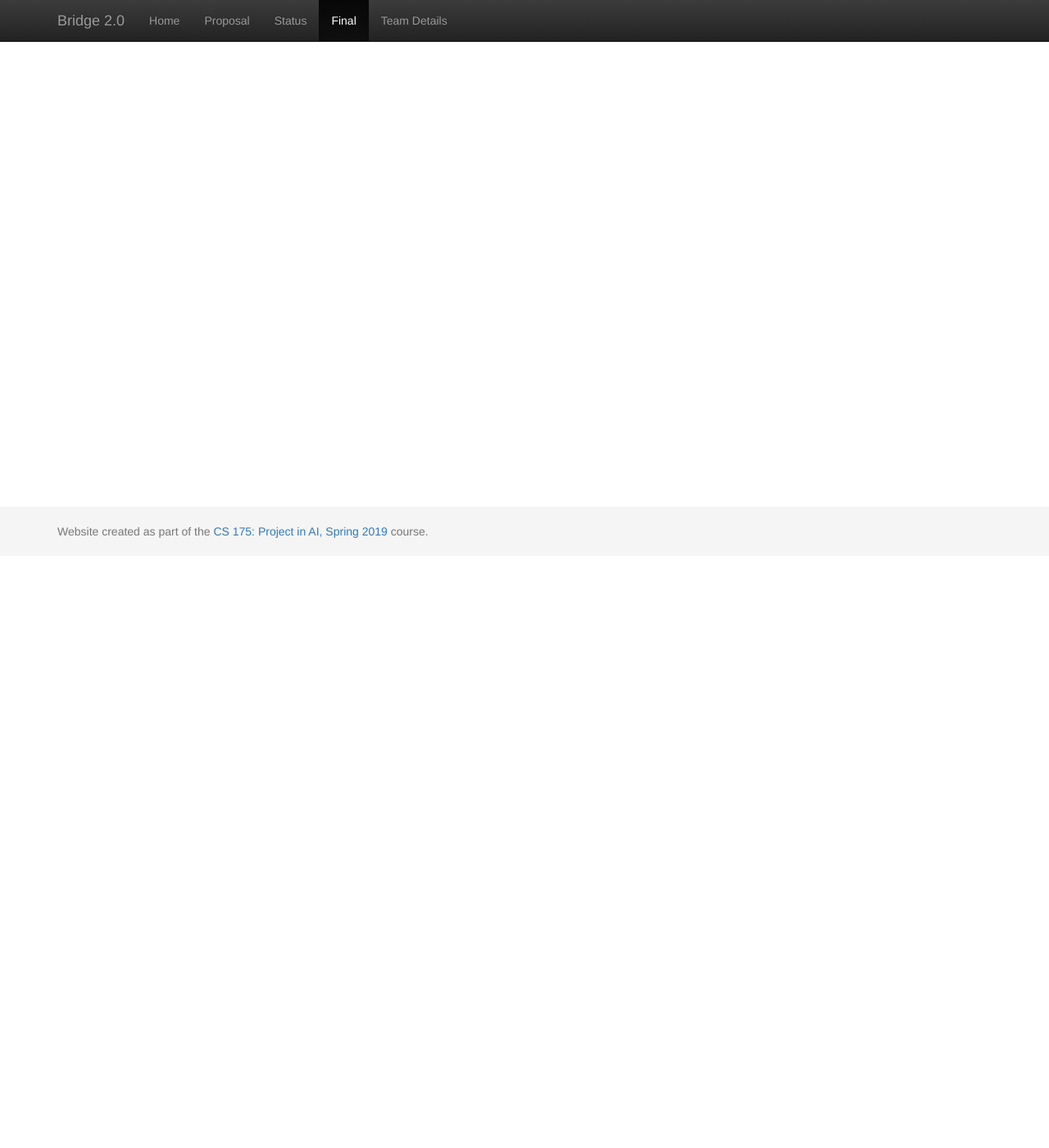
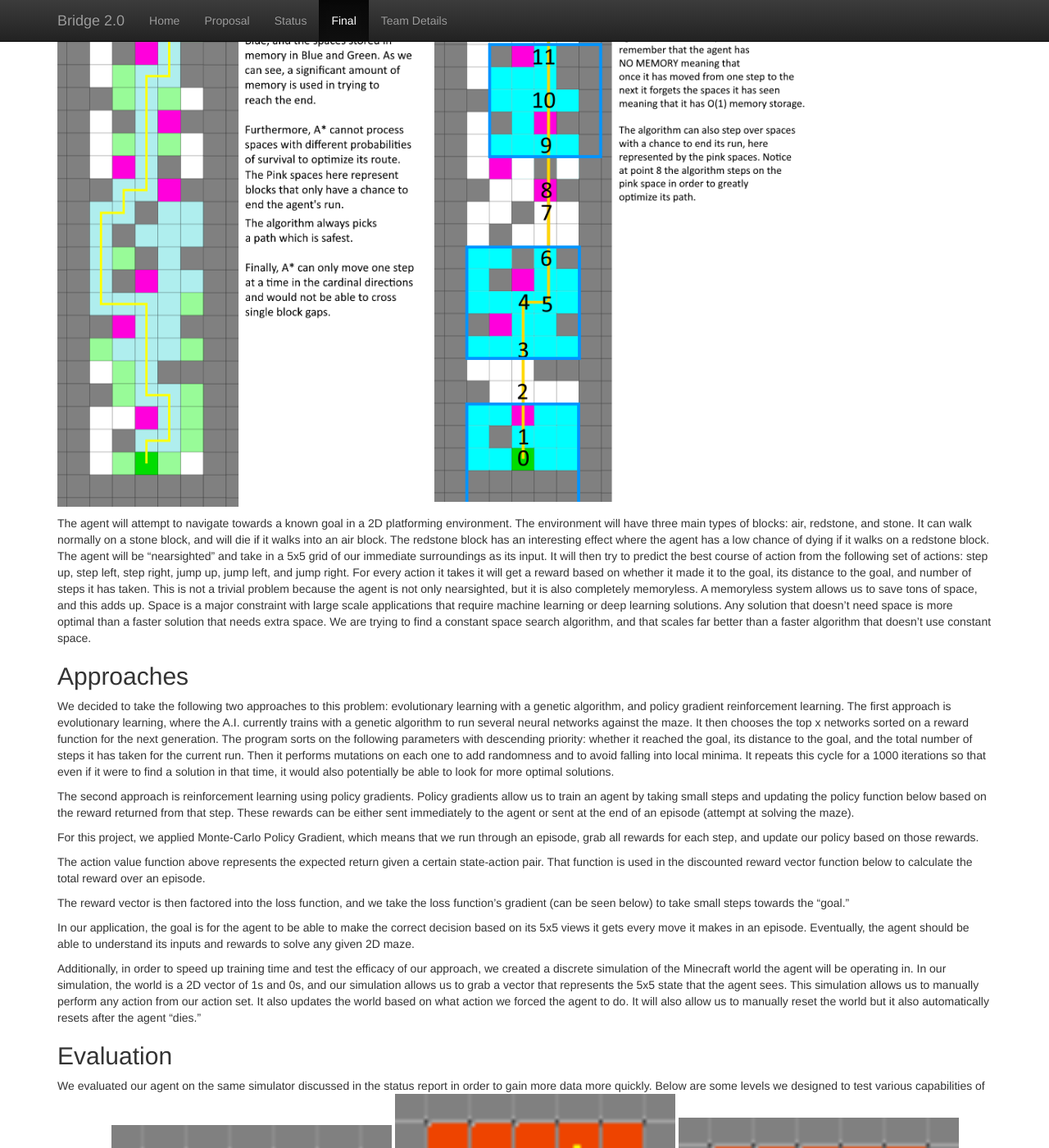
Before and after one commit to dwunderly/000000-Half-a-Dozen-Eggs, a Jekyll site: the page built from docs/final.md, in a window 1280 px wide and 1400 px high, scrolled down 722 px. Shown: the whole window at 82% size. Built offline with Jekyll 4.4.1, drawn with Linux system fonts in a browser that asks for light colours; before the commit the page ends 900 px from its top, so only the background shows below that; some of the changed text lies outside the part shown.

Commit message:
final.md

```diff
--- a/docs/final.md
+++ b/docs/final.md
@@ -8,11 +8,48 @@ title: Final Report
 
 ## Project Summary
 
+<img src="AstarCompare.png" width = "40%">
+<img src="OurTrainedAlgorithm.png" width = "40%">
+
+The agent will attempt to navigate towards a known goal in a 2D platforming environment. The environment will have three main types of blocks: air, redstone, and stone. It can walk normally on a stone block, and will die if it walks into an air block. The redstone block has an interesting effect where the agent has a low chance of dying if it walks on a redstone block.
+The agent will be “nearsighted” and take in a 5x5 grid of our immediate surroundings as its input. It will then try to predict the best course of action from the following set of actions: step up, step left, step right, jump up, jump left, and jump right. For every action it takes it will get a reward based on whether it made it to the goal, its distance to the goal, and number of steps it has taken.
+This is not a trivial problem because the agent is not only nearsighted, but it is also completely memoryless. A memoryless system allows us to save tons of space, and this adds up. Space is a major constraint with large scale applications that require machine learning or deep learning solutions. Any solution that doesn't need space is more optimal than a faster solution that needs extra space. We are trying to find a constant space search algorithm, and that scales far better than a faster algorithm that doesn’t use constant space.
 
 ## Approaches
 
+We decided to take the following two approaches to this problem: evolutionary learning with a genetic algorithm, and policy gradient reinforcement learning.
+The first approach is evolutionary learning, where the A.I. currently trains with a genetic algorithm to run several neural networks against the maze. It then chooses the top x networks sorted on a reward function for the next generation. The program sorts on the following parameters with descending priority: whether it reached the goal, its distance to the goal, and the total number of steps it has taken for the current run. Then it performs mutations on each one to add randomness and to avoid falling into local minima. It repeats this cycle for a 1000 iterations so that even if it were to find a solution in that time, it would also potentially be able to look for more optimal solutions.
+
+The second approach is reinforcement learning using policy gradients. Policy gradients allow us to train an agent by taking small steps and updating the policy function below based on the reward returned from that step. These rewards can be either sent immediately to the agent or sent at the end of an episode (attempt at solving the maze).
+
+
+For this project, we applied Monte-Carlo Policy Gradient, which means that we run through an episode, grab all rewards for each step, and update our policy based on those rewards.
+
+The action value function above represents the expected return given a certain state-action pair. That function is used in the discounted reward vector function below to calculate the total reward over an episode.
+
+The reward vector is then factored into the loss function, and we take the loss function’s gradient (can be seen below) to take small steps towards the “goal.”
+
+In our application, the goal is for the agent to be able to make the correct decision based on its 5x5 views it gets every move it makes in an episode. Eventually, the agent should be able to understand its inputs and rewards to solve any given 2D maze.
+
+Additionally, in order to speed up training time and test the efficacy of our approach, we created a discrete simulation of the Minecraft world the agent will be operating in. In our simulation, the world is a 2D vector of 1s and 0s, and our simulation allows us to grab a vector that represents the 5x5 state that the agent sees. This simulation allows us to manually perform any action from our action set. It also updates the world based on what action we forced the agent to do. It will also allow us to manually reset the world but it also automatically resets after the agent “dies.”
 
 ## Evaluation
 
+We evaluated our agent on the same simulator discussed in the status report in order to gain more data more quickly. Below are some levels we designed to test various capabilities of the agent.
+<img src="Med_Complex_1.png" width = "30%">
+<img src="Med_Complex_2.png" width = "30%">
+<img src="Med_Complex_3.png" width = "30%">
+As we see in this medium difficulty level, the agent first seeks out any possible path it can take to the end, then optimizes its route.
+<img src="Simple_1.png" width = "30%">
+<img src="Simple_1.png" width = "30%">
+<img src="Simple_1.png" width = "30%">
+In the case of a simple but unsafe environment, we could control if the agent sought speed or safety based on how we modified the agent’s reward function.
+We defined a difficult or complicated map to require the agent to move both left and right at different points. The map below was first solved on iteration 849 out of 1000:
+<img src="Complex_1.png" width = "50%">
+These results confirm that the agent does successfully learn its environment and can show a preference in terms of seeking safe vs fast paths depending on hyperparameters.
+
+Comparing our results to the evolutionary algorithm method employed in the status report, we can see that the new agent can solve simpler bridges more quickly but struggles with more complex bridges.
 
 ## References
+
+We used NumPy, PyTorch, Matplotlib, and Malmo documentation to help build our prototype. We also referenced the following article to understand how to implement policy learning with PyTorch: https://medium.com/@ts1829/policy-gradient-reinforcement-learning-in-pytorch-df1383ea0baf/
```
